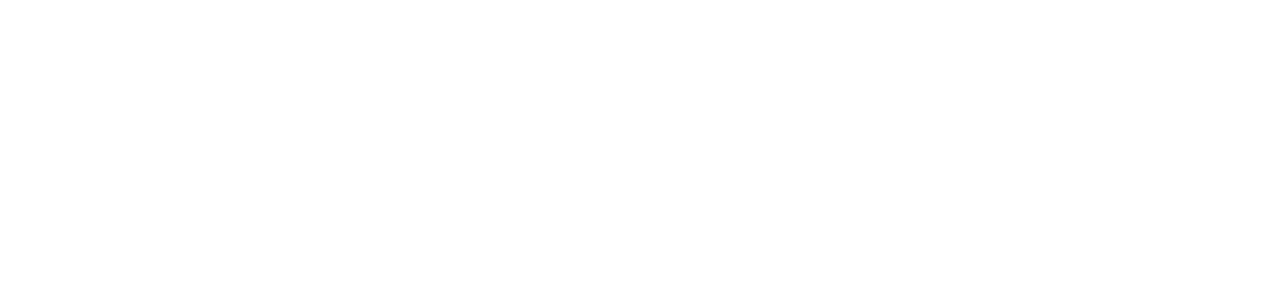
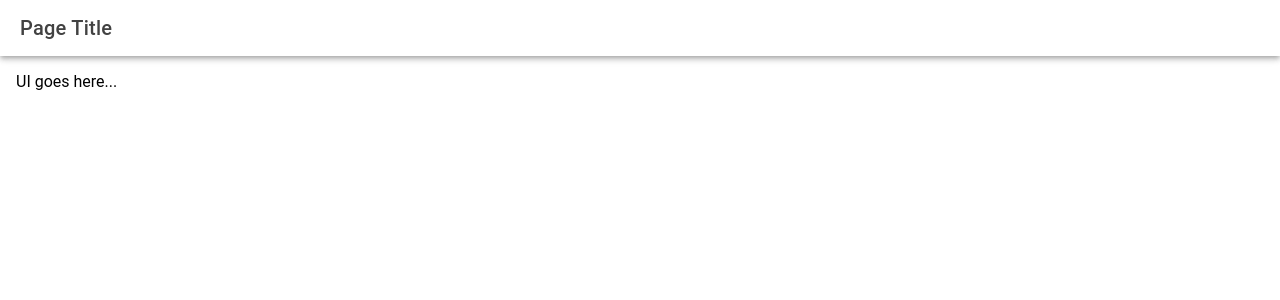
Before and after one commit to erperejildo/myPayslips, a React (Vite) app: page /payslips/1 in a window 1280 px wide. Shown: the top 300 px of the page. Built offline with nearby package versions, Linux system fonts and the light colour scheme.

Commit message:
Details route and page

```diff
--- a/src/App.tsx
+++ b/src/App.tsx
@@ -1,7 +1,6 @@
 import { Redirect, Route } from 'react-router-dom';
 import { IonApp, IonRouterOutlet, setupIonicReact } from '@ionic/react';
 import { IonReactRouter } from '@ionic/react-router';
-import Home from './pages/PayslipsList/PayslipsList';
 
 /* Core CSS required for Ionic components to work properly */
 import '@ionic/react/css/core.css';
@@ -33,6 +32,7 @@ import '@ionic/react/css/palettes/dark.system.css';
 /* Theme variables */
 import './theme/variables.css';
 import PayslipsList from './pages/PayslipsList/PayslipsList';
+import PayslipDetails from './pages/PayslipDetails/PayslipDetails';
 
 setupIonicReact();
 
@@ -43,6 +43,9 @@ const App: React.FC = () => (
         <Route exact path="/payslips">
           <PayslipsList />
         </Route>
+        <Route exact path="/payslips/:id">
+          <PayslipDetails />
+        </Route>
         <Route exact path="/">
           <Redirect to="/payslips" />
         </Route>
--- /dev/null
+++ b/src/pages/PayslipDetails/PayslipDetails.tsx
@@ -0,0 +1,23 @@
+import {
+  IonContent,
+  IonHeader,
+  IonPage,
+  IonTitle,
+  IonToolbar,
+} from '@ionic/react';
+import React from 'react';
+
+const PayslipDetails: React.FC = () => {
+  return (
+    <IonPage>
+      <IonHeader>
+        <IonToolbar>
+          <IonTitle>Page Title</IonTitle>
+        </IonToolbar>
+      </IonHeader>
+      <IonContent className="ion-padding">UI goes here...</IonContent>
+    </IonPage>
+  );
+};
+
+export default PayslipDetails;
--- a/src/pages/PayslipsList/PayslipsList.tsx
+++ b/src/pages/PayslipsList/PayslipsList.tsx
@@ -48,7 +48,10 @@ const PayslipsList: React.FC = () => {
           <IonRow>
             {payslips.map((payslip) => (
               <IonCol size="6" size-md="3" size-lg="2" key={payslip.id}>
-                <IonCard className="payslip-card">
+                <IonCard
+                  className="payslip-card"
+                  routerLink={`/payslips/${payslip.id}`}
+                >
                   <IonCardHeader>
                     <IonCardTitle>Payslip {payslip.id}</IonCardTitle>
                   </IonCardHeader>
```
Also changed, not shown: src/components/ExploreContainer.css (line endings or trailing spaces), src/pages/PayslipDetails/PayslipDetails.css (added).
